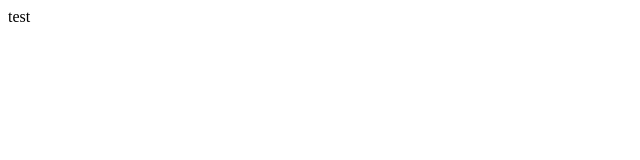
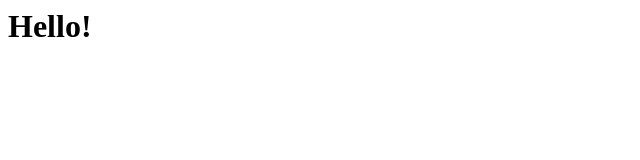
Before and after one commit to CalibriLight/calibrilight.github.io, a plain HTML site: page index.html in a window 1280 px wide. Shown: the whole page, without its empty margins (0-640 px from the left). Drawn offline with Linux system fonts and the light colour scheme.

Commit message:
Update index.html

```diff
--- a/index.html
+++ b/index.html
@@ -1 +1 @@
-<p>test</p>
+<h1>Hello!</h1>
```
